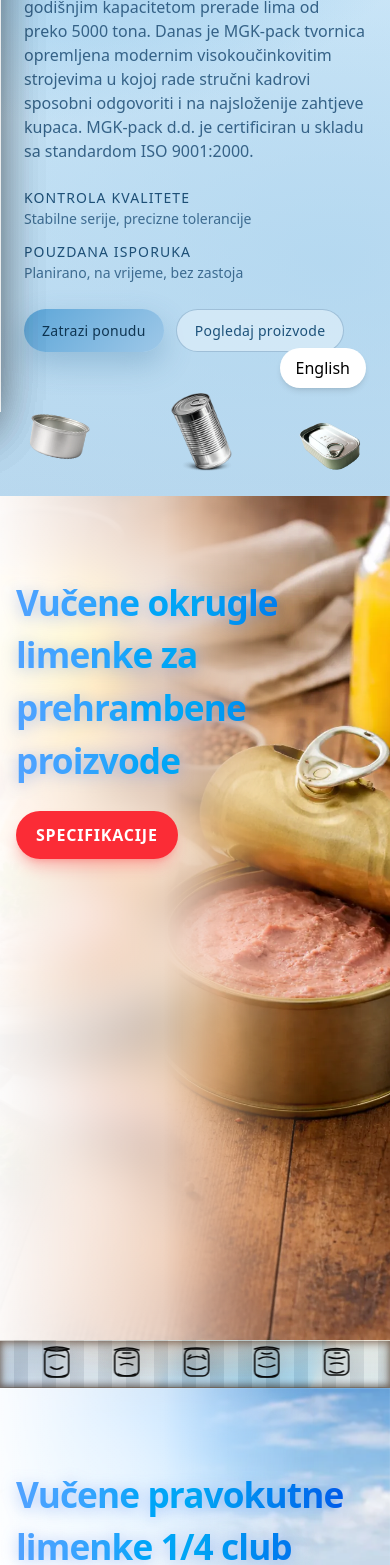
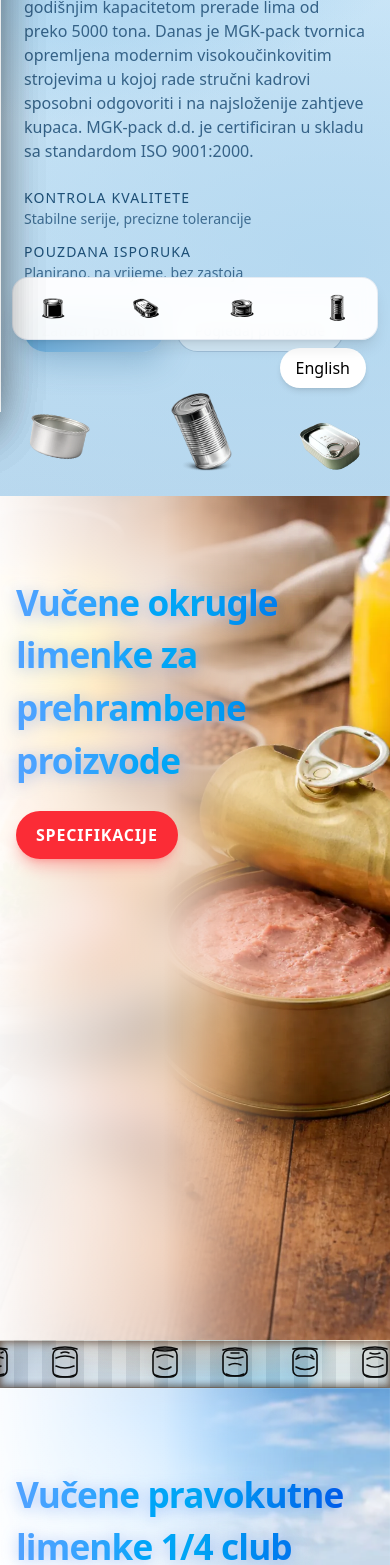
Before and after one commit to AnGal22/mgk-project, a React (Vite) app: page / in a window 390 px wide. Shown: the part 432-1997 px from the top of the page. Built offline with nearby package versions, Linux system fonts and the light colour scheme.

Commit message:
fix: sync mobile nav breakpoints, show mobile item nav, and smooth can strip loop

```diff
--- a/src/App.tsx
+++ b/src/App.tsx
@@ -98,9 +98,21 @@ function App() {
           opacity: showItemNav ? 1 : 0,
           transition: 'transform 400ms ease, opacity 400ms ease',
           pointerEvents: showItemNav ? 'auto' : 'none',
-        }}//moram skuzit zasto ovo nece raditi u tailwind css a u inline sasvim dobro
+        }}
       >
         <ItemNavBar lang={lang} />
+      </div>
+
+      <div
+        className="fixed right-3 left-3 z-50 md:hidden"
+        style={{
+          bottom: showItemNav ? '72px' : '-180px',
+          opacity: showItemNav ? 1 : 0,
+          transition: 'bottom 350ms ease, opacity 300ms ease',
+          pointerEvents: showItemNav ? 'auto' : 'none',
+        }}
+      >
+        <ItemNavBar lang={lang} mobile />
       </div>
       <div className="pt-20 min-h-screen w-full flex flex-col items-center justify-center ">
           <section id="home-hero" className='hero-bg min-h-screen w-screen text-white flex items-center justify-center relative left-1/2 -translate-x-1/2'>
--- a/src/components/ItemNavBar.tsx
+++ b/src/components/ItemNavBar.tsx
@@ -2,9 +2,32 @@ import categories from "../products.json"
 
 type ItemNavBarProps = {
   lang: 'hr' | 'en'
+  mobile?: boolean
 }
 
-const ItemNavBar = ({ lang }: ItemNavBarProps) => {
+const ItemNavBar = ({ lang, mobile = false }: ItemNavBarProps) => {
+  if (mobile) {
+    return (
+      <nav className="w-full rounded-2xl border border-slate-200/80 bg-white/95 px-2 py-2 shadow-lg backdrop-blur-sm">
+        <div className="flex items-center justify-between gap-2 overflow-x-auto">
+          {Object.entries(categories).map(([key]) => (
+            <button
+              className="shrink-0 cursor-pointer rounded-xl p-1 transition-transform duration-200 ease-out hover:scale-105"
+              key={key}
+              onClick={() => document.getElementById(key)?.scrollIntoView({ behavior: 'smooth', block: 'start' })}
+            >
+              <img
+                className="h-auto w-14 object-contain"
+                src={categories[key as keyof typeof categories].icon.url}
+                alt={categories[key as keyof typeof categories].icon.alt[lang]}
+              />
+            </button>
+          ))}
+        </div>
+      </nav>
+    )
+  }
+
   return (
     <nav className="h-full w-[clamp(8rem,14vw,13rem)]">
       <div className="flex h-full flex-col items-end justify-evenly pr-2">
--- a/src/components/Links.tsx
+++ b/src/components/Links.tsx
@@ -49,7 +49,7 @@ const Links = ({ lang, mobile = false, onNavigate }: LinksProps) => {
   }
 
   return (
-    <div className='hidden flex-1 justify-around sm:flex'>
+    <div className='hidden flex-1 justify-around md:flex'>
       <button onClick={() => scrollToSection('home-hero')} className="cursor-pointer transition-transform duration-200 ease-out hover:scale-110">
         {labels[lang].home}
       </button>
--- a/src/components/Navbar.tsx
+++ b/src/components/Navbar.tsx
@@ -63,7 +63,7 @@ const Navbar = ({ lang }: NavbarProps) => {
 
           <button
             type="button"
-            className="flex sm:hidden"
+            className="flex md:hidden"
             aria-label={mobileMenuOpen ? 'Close menu' : 'Open menu'}
             aria-expanded={mobileMenuOpen}
             onClick={() => setMobileMenuOpen((prev) => !prev)}
@@ -80,7 +80,7 @@ const Navbar = ({ lang }: NavbarProps) => {
       </nav>
 
       {mobileMenuOpen && (
-        <div className="fixed inset-0 z-[60] bg-black/40 sm:hidden" onClick={() => setMobileMenuOpen(false)}>
+        <div className="fixed inset-0 z-[60] bg-black/40 md:hidden" onClick={() => setMobileMenuOpen(false)}>
           <div className="absolute right-3 top-20 w-[min(88vw,22rem)] rounded-2xl border border-slate-200 bg-white p-2 shadow-2xl" onClick={(e) => e.stopPropagation()}>
             <Links lang={lang} mobile onNavigate={() => setMobileMenuOpen(false)} />
           </div>
--- a/src/components/cans.tsx
+++ b/src/components/cans.tsx
@@ -111,6 +111,11 @@ const Cans = () => {
             <CanTile key={`b-${index}`} />
           ))}
         </div>
+        <div className="can-row" aria-hidden="true">
+          {tiles.map((_, index) => (
+            <CanTile key={`c-${index}`} />
+          ))}
+        </div>
       </div>
     </div>
   )
--- a/src/index.css
+++ b/src/index.css
@@ -133,13 +133,14 @@ body {
   display: flex;
   width: max-content;
   will-change: transform;
-  transform: translateX(0%);
-  animation: cans-move-right 28s linear infinite;
+  transform: translate3d(0, 0, 0);
+  animation: cans-move-right 36s linear infinite;
   animation-fill-mode: both;
 }
 
 .can-row{
   display: flex;
+  flex: 0 0 auto;
 }
 
 .can-tile{
@@ -152,6 +153,6 @@ body {
 }
 
 @keyframes cans-move-right{
-  from { transform: translateX(0%); }
-  to   { transform: translateX(-50%); }
+  from { transform: translate3d(0, 0, 0); }
+  to   { transform: translate3d(-33.333333%, 0, 0); }
 }
```
Lines whose indentation alone changed are shown as unchanged.
